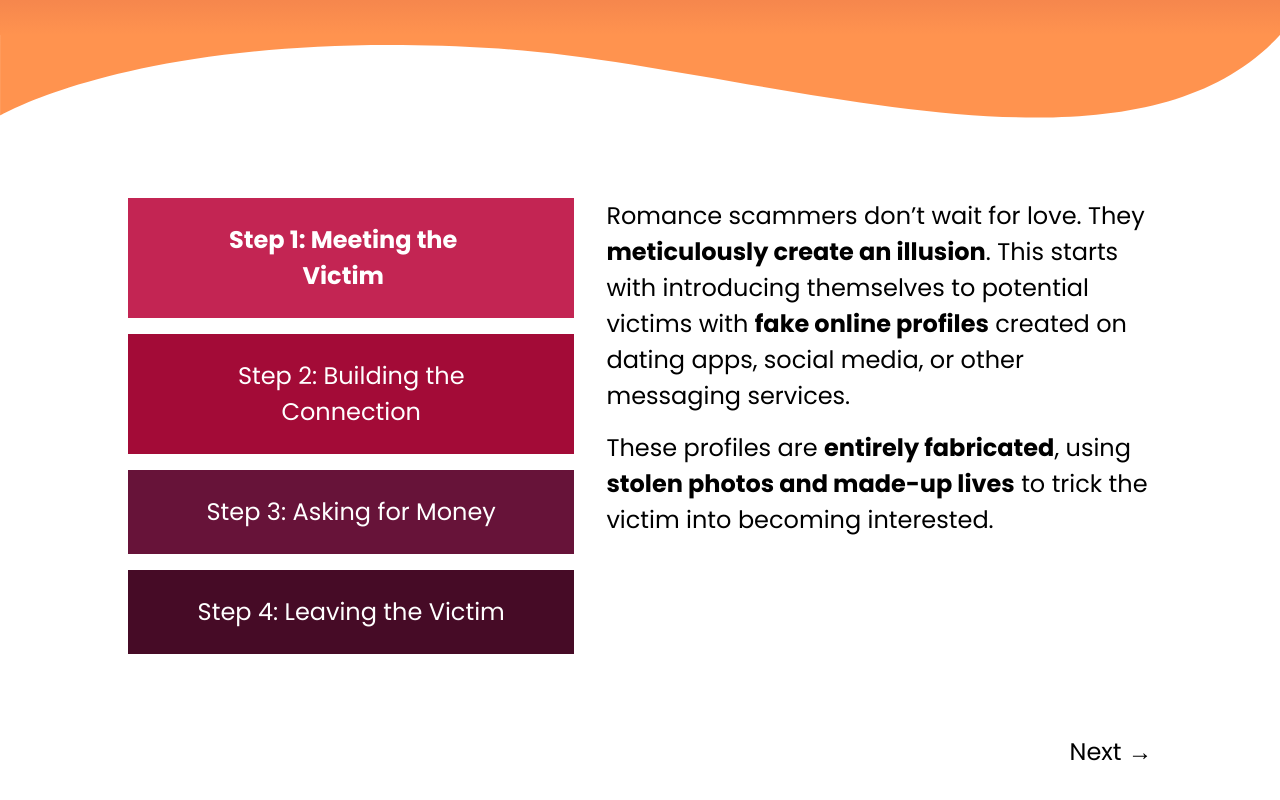
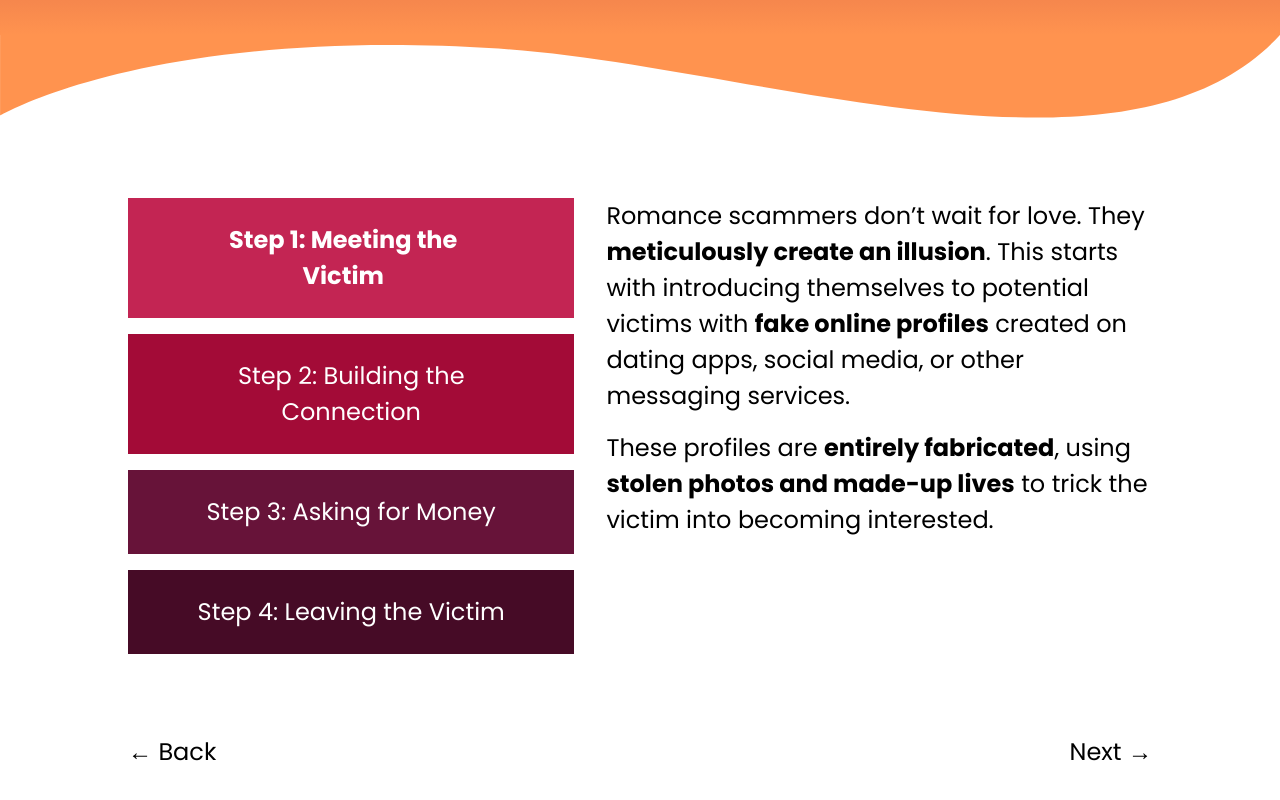
Before and after one commit to heavens-potato/open-hearts, a Next.js app in the folder open-hearts/: page /learn/typical-case in a window 1280 px wide. Shown: the part 557-1357 px from the top of the page. Built offline with nearby package versions, Linux system fonts and the light colour scheme; some icons are missing; a web font is replaced by a local one.

Commit message:
added back button

```diff
--- a/open-hearts/src/app/learn/typical-case/page.js
+++ b/open-hearts/src/app/learn/typical-case/page.js
@@ -626,11 +626,27 @@ export default function typicalCase() {
             </motion.section>
 
             <motion.div
-                className="w-full flex justify-end px-6 sm:px-10 md:px-16 lg:px-24 xl:px-32 pb-13 md:pb-18"
+                className="w-full flex justify-between px-6 sm:px-10 md:px-16 lg:px-24 xl:px-32 pb-13 md:pb-18"
                 initial={{ opacity: 0 }}
                 animate={{ opacity: 1 }}
                 transition={{ duration: 1.0, delay: 0.4 }}
             >
+                <Link href="/learn" passHref >
+                    <Typography
+                        sx={{
+                            fontSize: {
+                                xs: theme.typography.h6.fontSize,
+                                sm: theme.typography.h6.fontSize,
+                                md: theme.typography.h6.fontSize,
+                                lg: theme.typography.h5.fontSize,
+                                xl: theme.typography.h5.fontSize,
+                            },
+                            color: "black",
+                        }}
+                    >
+                        ← Back
+                    </Typography>
+                </Link>
                 <Link href="/stories" passHref >
                     <Typography
                         sx={{
```
